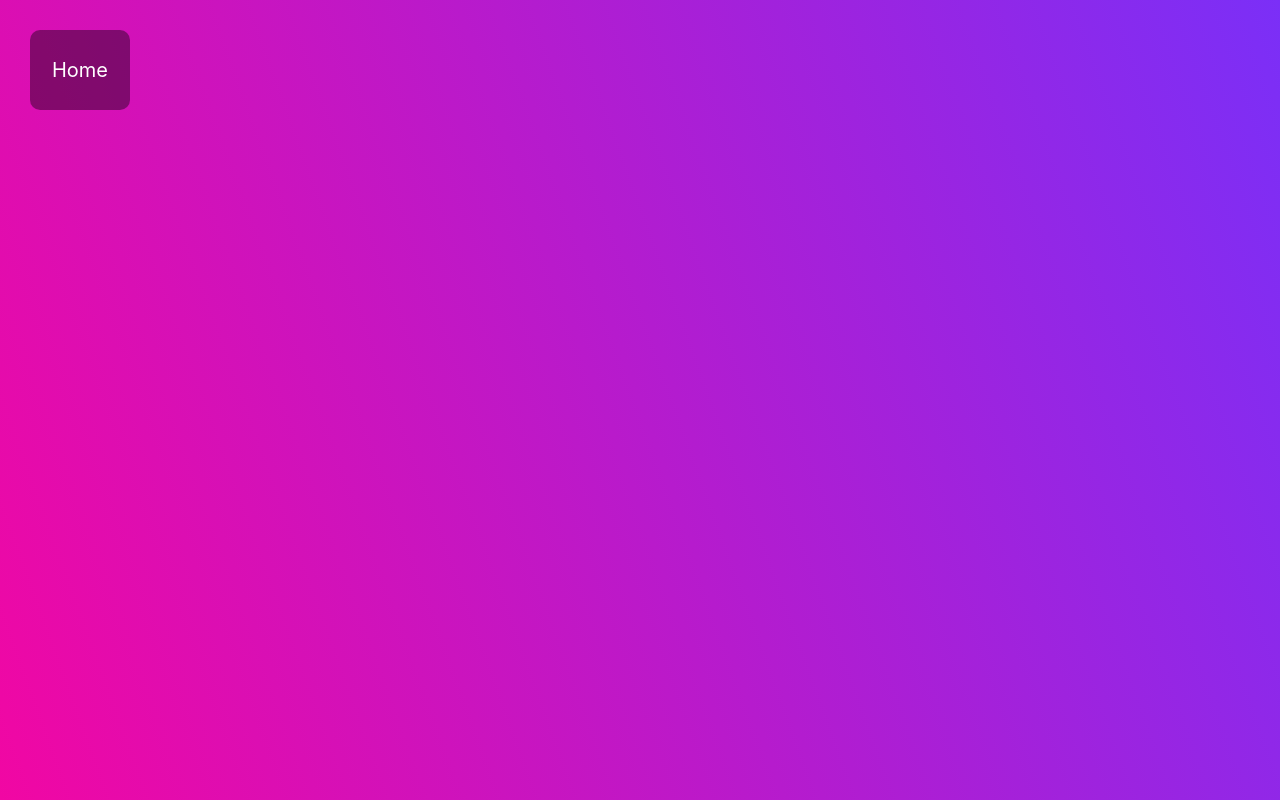
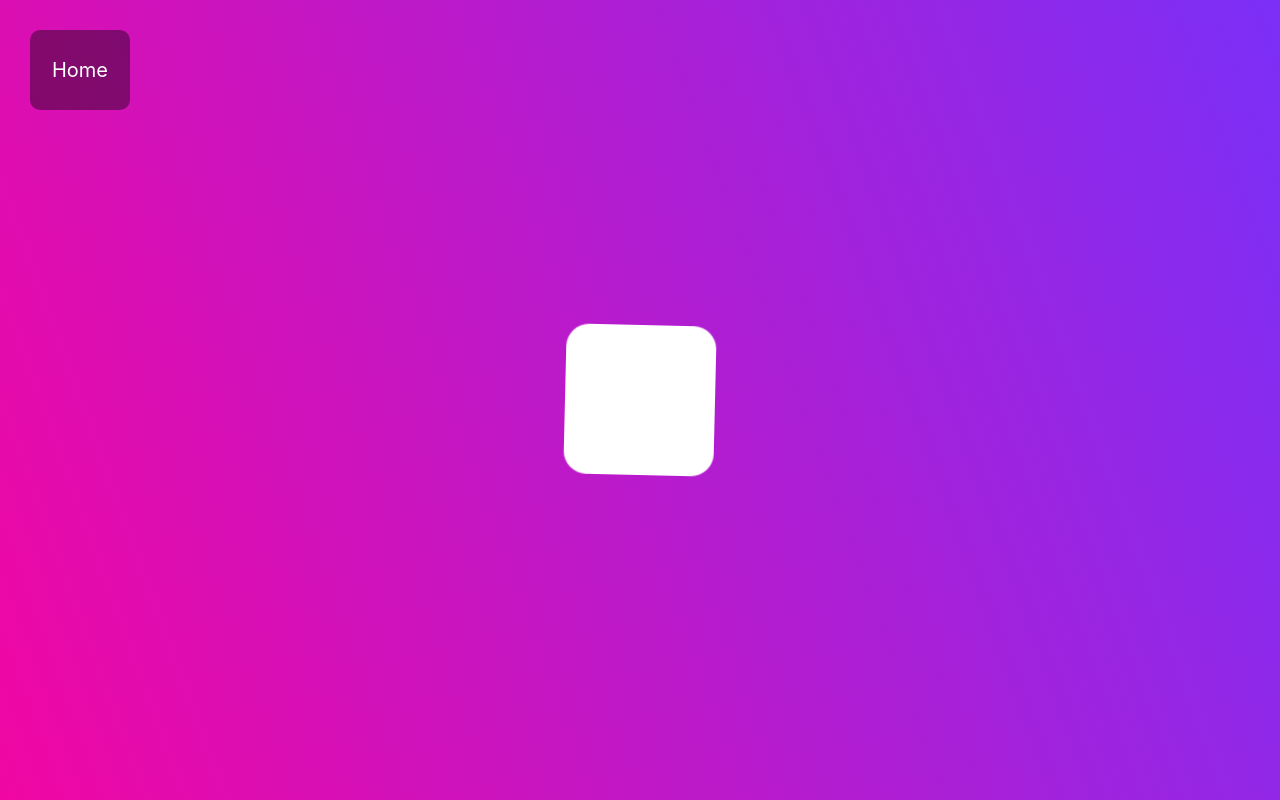
Before and after one commit to UNNEW-main/framer-ex, a React (Create React App) app: page /rotatingBox in a window 1280 px wide. Built offline with nearby package versions, Linux system fonts and the light colour scheme.

Commit message:
ADD: RotatingBox

```diff
--- a/src/App.jsx
+++ b/src/App.jsx
@@ -1,5 +1,11 @@
 import React from 'react';
-import { BiggerBox, HomePage, Header, RotatingBox } from './page/index';
+import {
+  BiggerBox,
+  HomePage,
+  Header,
+  RotatingBox,
+  ScrollView,
+} from './page/index';
 import styled from 'styled-components';
 import { BrowserRouter, Route } from 'react-router-dom';
 const App = () => {
@@ -10,6 +16,7 @@ const App = () => {
         <Route path="/" exact component={HomePage} />
         <Route path="/biggerBox" component={BiggerBox} />
         <Route path="/rotatingBox" component={RotatingBox} />
+        <Route path="/scrollView" component={ScrollView} />
       </Section>
     </BrowserRouter>
   );
--- a/src/page/HomePage.jsx
+++ b/src/page/HomePage.jsx
@@ -8,6 +8,7 @@ export const HomePage = () => {
     <ListWrapper animate={{ scale: 2 }}>
       <LinkStyle to="/biggerBox">Bigger Box</LinkStyle>
       <LinkStyle to="/rotatingBox">Rotating Box</LinkStyle>
+      <LinkStyle to="/scrollView">Scroll View</LinkStyle>
     </ListWrapper>
   );
 };
@@ -26,6 +27,5 @@ const LinkStyle = styled(Link)`
   border-radius: 30px;
   padding: 0;
   margin-bottom: 10px;
-
   cursor: pointer;
 `;
--- a/src/page/biggerBox/BiggerBox.jsx
+++ b/src/page/biggerBox/BiggerBox.jsx
@@ -13,7 +13,7 @@ export const BiggerBox = () => {
         isOpen === 'true' ? setIsOpen('false') : setIsOpen('true')
       }
       data={isOpen}>
-      {isOpen === 'false' ? '> _ <' : 'O M O'}
+      {isOpen === 'false' ? '> _ <' : 'O ~ O'}
     </Wrapper>
   );
 };
@@ -27,7 +27,8 @@ const Wrapper = styled(motion.div)`
   width: 100px;
   height: 100px;
   border-radius: 10px;
-  ${({ data }) => data === 'true' && `width: 200px; height: 200px; `}
   font-size: 20px;
+  ${({ data }) =>
+    data === 'true' && `width: 200px; height: 200px; font-size: 30px; `}
   cursor: pointer;
 `;
--- a/src/page/index.js
+++ b/src/page/index.js
@@ -2,3 +2,4 @@ export { BiggerBox } from './biggerBox/BiggerBox';
 export { HomePage } from './HomePage';
 export { Header } from './Header';
 export { RotatingBox } from './rotatingBox/RotatingBox';
+export { ScrollView } from './scrollView/ScrollView';
--- a/src/page/rotatingBox/RotatingBox.jsx
+++ b/src/page/rotatingBox/RotatingBox.jsx
@@ -1,5 +1,31 @@
 import React from 'react';
+import { motion } from 'framer-motion';
+import styled from 'styled-components';
+export const RotatingBox = () => {
+  return (
+    <Wrapper
+      animate={{
+        rotate: [0, 0, 270, 270, 0],
+        scale: [1, 2, 2, 1, 1],
+        borderRadius: ['15%', '15%', '50%', '50%', '15%'],
+      }}
+      transition={{
+        duration: 2,
+        ease: 'easeInOut',
+        repeat: Infinity,
+        times: [0, 0.2, 0.5, 0.8, 1],
+        repeatDelay: 1,
+      }}
+    />
+  );
+};
 
-export const RotatingBox = () => {
-  return <div></div>;
-};
+const Wrapper = styled(motion.div)`
+  position: relative;
+  display: flex;
+  justify-content: center;
+  align-items: center;
+  background-color: white;
+  width: 150px;
+  height: 150px;
+`;
--- /dev/null
+++ b/src/page/scrollView/ScrollView.jsx
@@ -0,0 +1,21 @@
+import React from 'react';
+import { motion, useMotionValue } from 'framer-motion';
+import styled from 'styled-components';
+
+export const ScrollView = () => {
+  const scale = useMotionValue(1);
+  console.log(scale);
+  return <Wrapper style={{ scale }}></Wrapper>;
+};
+
+const Wrapper = styled(motion.div)`
+  position: relative;
+  display: flex;
+  justify-content: center;
+  align-items: center;
+  background-color: white;
+  width: 100px;
+  height: 100px;
+  border-radius: 10px;
+  cursor: pointer;
+`;
```
